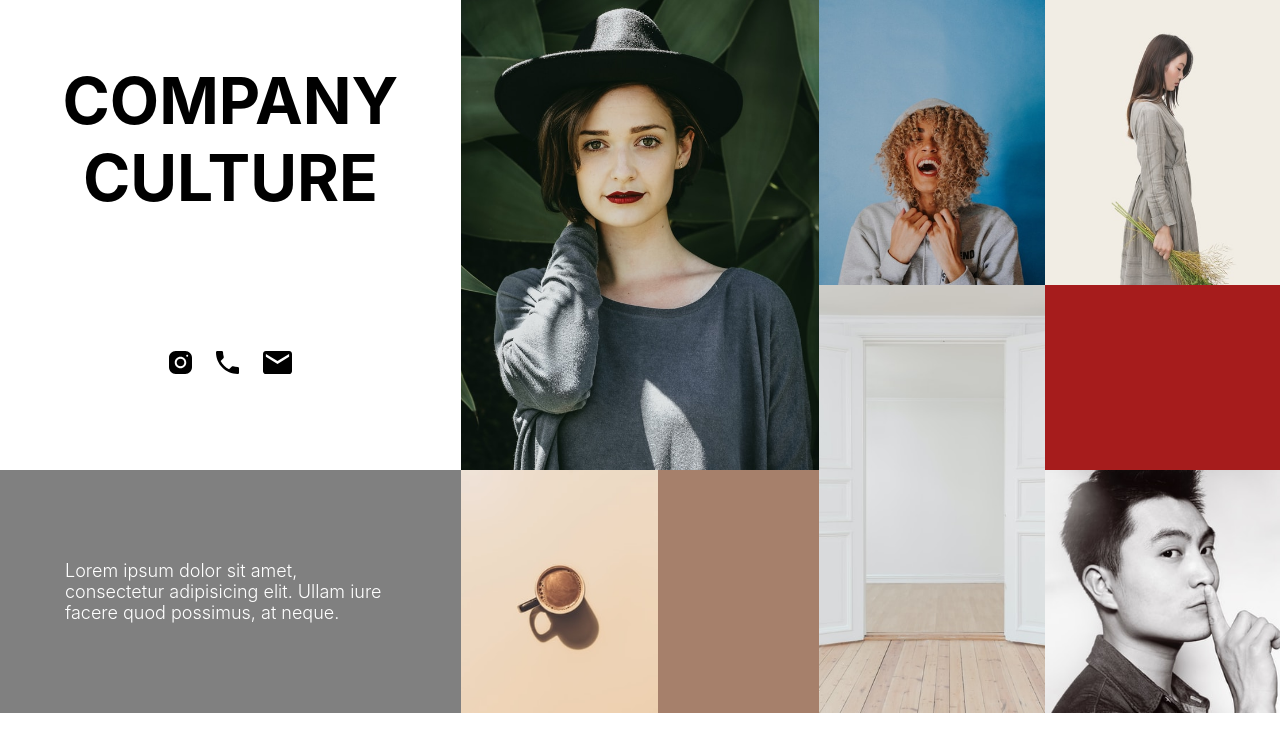
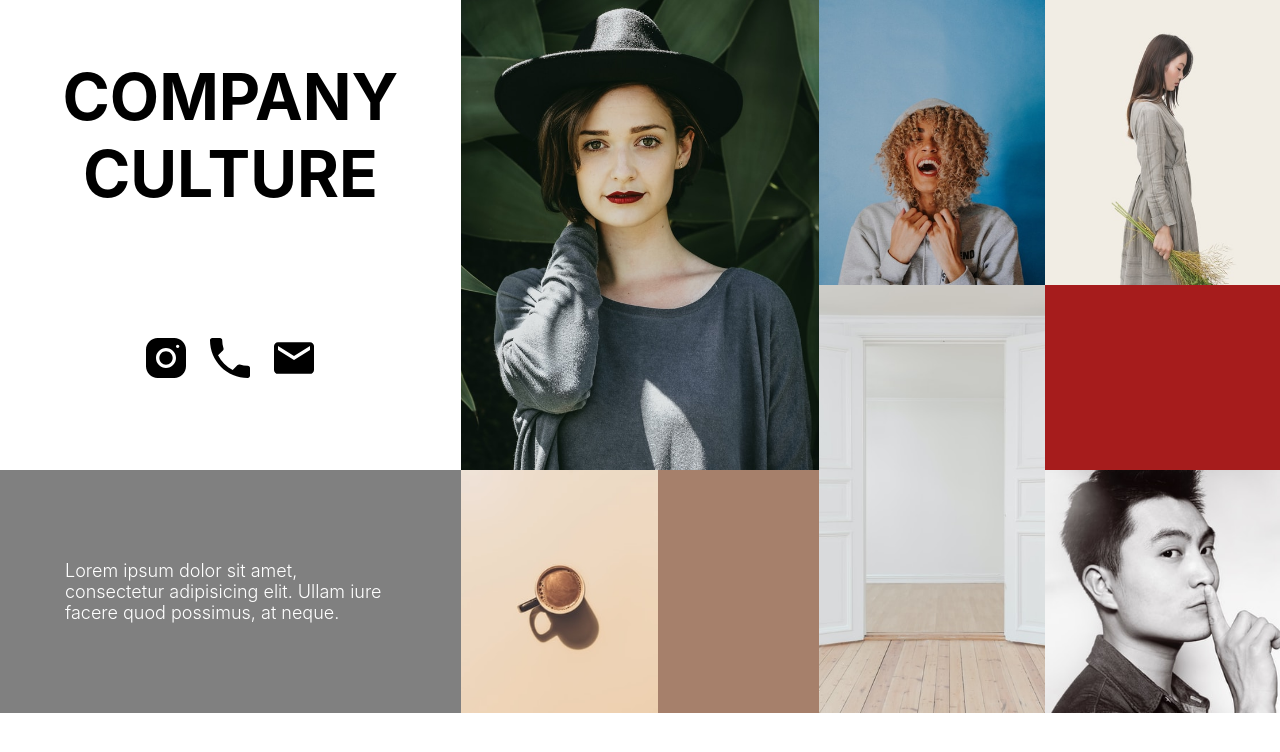
Before and after one commit to Fedina97/Company-culture, a plain HTML site: page index.html in a window 1280 px wide. Drawn offline with Linux system fonts and the light colour scheme; files whose address does not match are found by name.

Commit message:
доработка адаптива для больших экранов

```diff
--- a/style.css
+++ b/style.css
@@ -14,7 +14,7 @@
 }
 
 .container__items {
-  max-width: 100%;
+  min-width: 100%;
   display: grid;
   grid-template-rows: 40% 26% 34%;
   grid-template-columns: 36% 28% 36%;
@@ -130,6 +130,13 @@
   width: 100%;
 }
 
+@media (min-width: 1280px) {
+  .icon {
+    width: 60px;
+    height: 60px;
+  }
+}
+
 @media (max-width: 992px) {
   .item__first_header {
     font-size: 40px;
```
